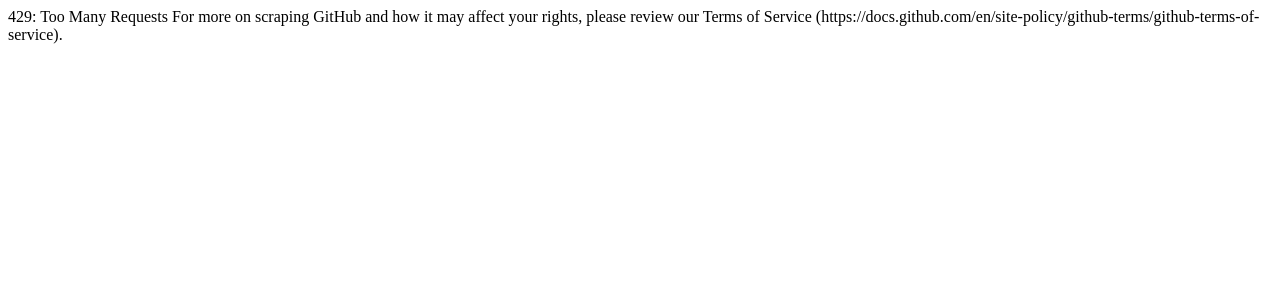
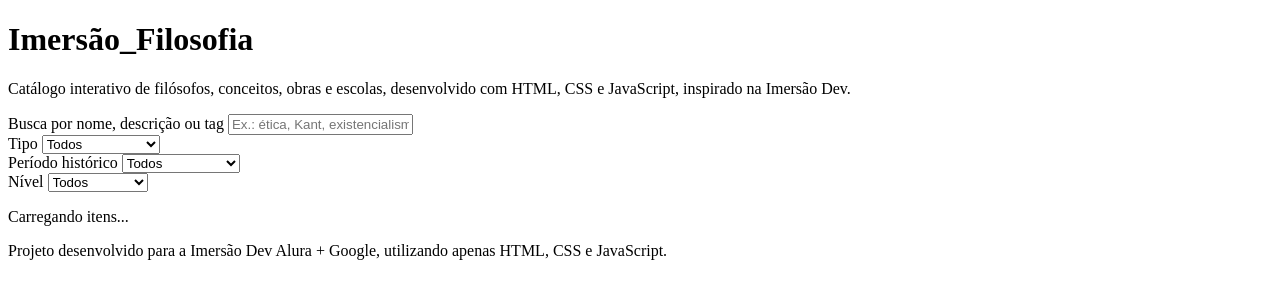
Before and after one commit to leoazv/Imersao_Filosofica, a plain HTML site: page index.html in a window 1280 px wide. Drawn offline with Linux system fonts and the light colour scheme.

Commit message:
Create index.html for Imersão Filosofia project
Added HTML structure for the Imersão Filosofia project, including header, main content with filters, status section, and footer.

```diff
--- a/index.html
+++ b/index.html
@@ -1,2 +1,82 @@
-429: Too Many Requests
-For more on scraping GitHub and how it may affect your rights, please review our Terms of Service (https://docs.github.com/en/site-policy/github-terms/github-terms-of-service).
+<!DOCTYPE html>
+<html lang="pt-BR">
+<head>
+  <meta charset="UTF-8" />
+  <meta name="viewport" content="width=device-width, initial-scale=1.0" />
+  <title>Imersão_Filosofia</title>
+  <link rel="stylesheet" href="style.css" />
+</head>
+<body>
+  <header class="cabecalho">
+    <div class="cabecalho-conteudo">
+      <h1>Imersão_Filosofia</h1>
+      <p>
+        Catálogo interativo de filósofos, conceitos, obras e escolas,
+        desenvolvido com HTML, CSS e JavaScript, inspirado na Imersão Dev.
+      </p>
+    </div>
+  </header>
+
+  <main class="principal">
+    <section class="filtros">
+      <div class="campo">
+        <label for="busca">Busca por nome, descrição ou tag</label>
+        <input
+          type="text"
+          id="busca"
+          placeholder="Ex.: ética, Kant, existencialismo..."
+        />
+      </div>
+
+      <div class="campo">
+        <label for="tipo">Tipo</label>
+        <select id="tipo">
+          <option value="">Todos</option>
+          <option value="filosofo">Filósofo</option>
+          <option value="conceito">Conceito</option>
+          <option value="obra">Obra</option>
+          <option value="escola">Escola/Corrente</option>
+        </select>
+      </div>
+
+      <div class="campo">
+        <label for="periodo">Período histórico</label>
+        <select id="periodo">
+          <option value="">Todos</option>
+          <option value="Antiga">Antiga</option>
+          <option value="Medieval">Medieval</option>
+          <option value="Moderna">Moderna</option>
+          <option value="Contemporanea">Contemporânea</option>
+        </select>
+      </div>
+
+      <div class="campo">
+        <label for="nivel">Nível</label>
+        <select id="nivel">
+          <option value="">Todos</option>
+          <option value="iniciante">Iniciante</option>
+          <option value="intermediario">Intermediário</option>
+          <option value="avancado">Avançado</option>
+        </select>
+      </div>
+    </section>
+
+    <section class="status">
+      <p id="status-lista">Carregando itens...</p>
+    </section>
+
+    <section id="cards-container" class="cards-container">
+      <!-- Cards são gerados dinamicamente via script.js -->
+    </section>
+  </main>
+
+  <footer class="rodape">
+    <p>
+      Projeto desenvolvido para a Imersão Dev Alura + Google, utilizando apenas
+      HTML, CSS e JavaScript.
+    </p>
+  </footer>
+
+  <script src="script.js"></script>
+</body>
+</html>
```
